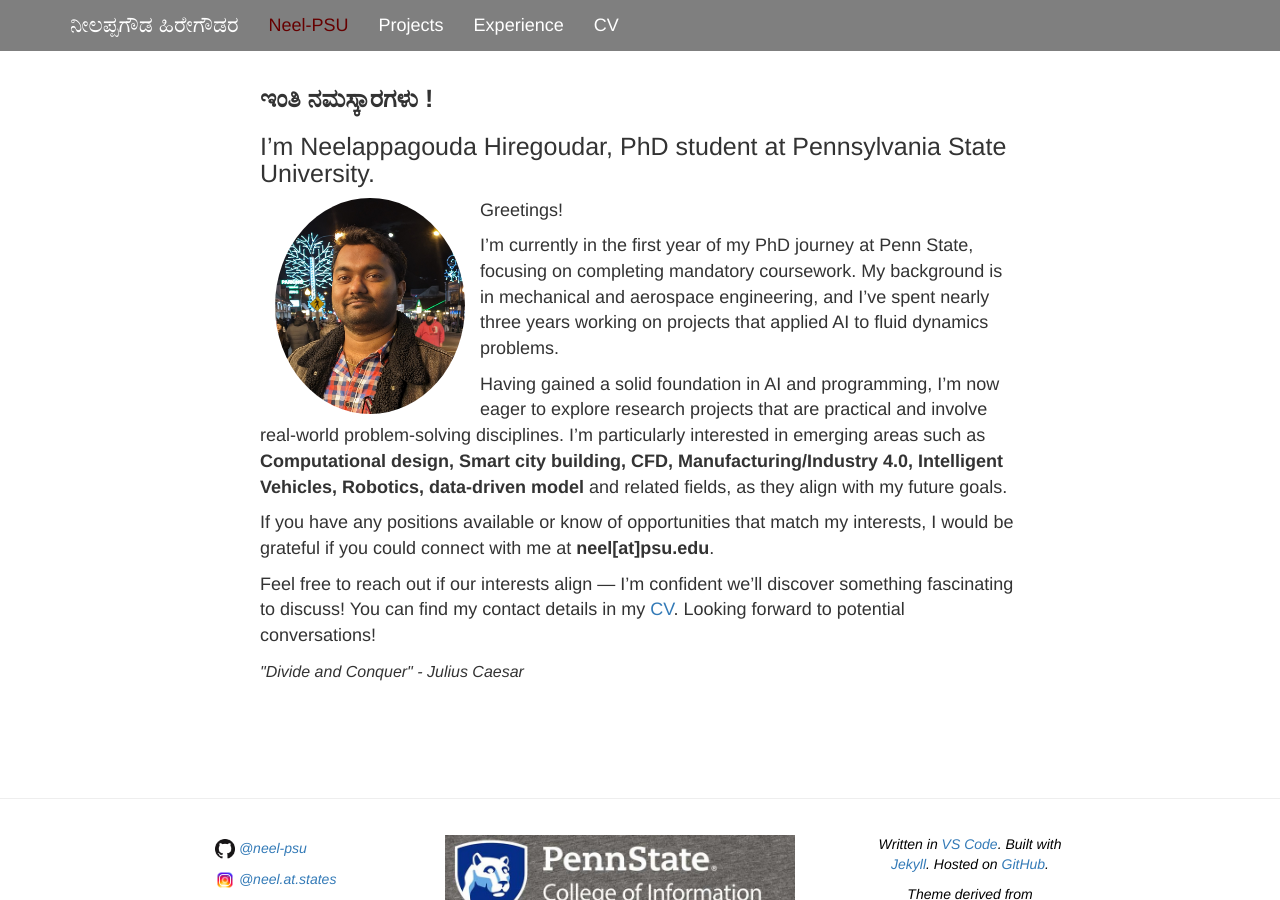
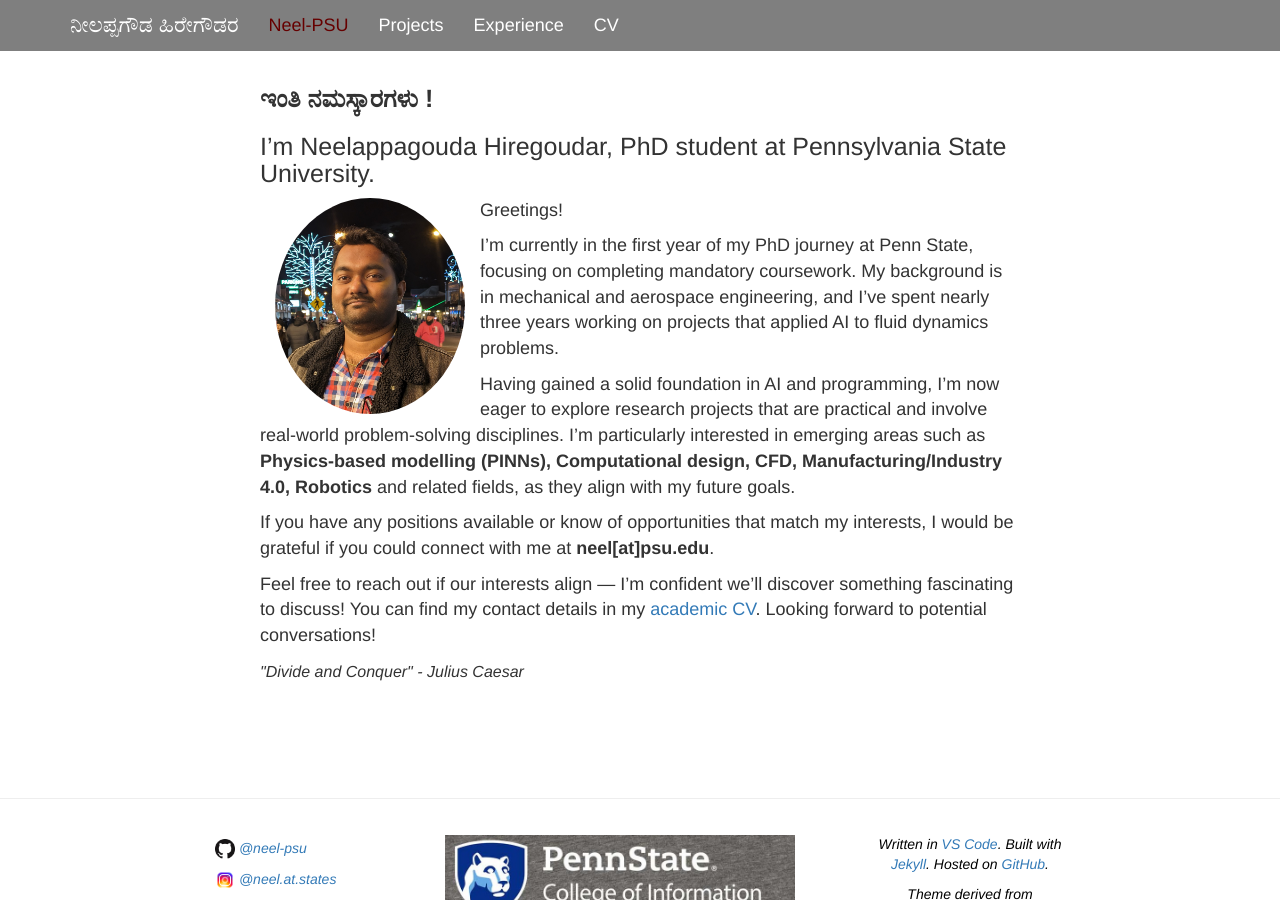
Before and after one commit to neelu065/neel-psu.github.io, a Jekyll site: the page built from index.md, in a window 1280 px wide and 900 px high. Built offline with Jekyll 4.4.1, drawn with Linux system fonts in a browser that asks for light colours.

Commit message:
PINNs comment updated.

```diff
--- a/index.md
+++ b/index.md
@@ -16,8 +16,8 @@ Greetings!
 
 I'm currently in the first year of my PhD journey at Penn State, focusing on completing mandatory coursework. My background is in mechanical and aerospace engineering, and I've spent nearly three years working on projects that applied AI to fluid dynamics problems.
 
-Having gained a solid foundation in AI and programming, I'm now eager to explore research projects that are practical and involve real-world problem-solving disciplines. I'm particularly interested in emerging areas such as **Computational design, Smart city building, CFD, Manufacturing/Industry 4.0, Intelligent Vehicles, Robotics, data-driven model** and related fields, as they align with my future goals.
+Having gained a solid foundation in AI and programming, I'm now eager to explore research projects that are practical and involve real-world problem-solving disciplines. I'm particularly interested in emerging areas such as **Physics-based modelling (PINNs), Computational design, CFD, Manufacturing/Industry 4.0, Robotics** and related fields, as they align with my future goals.
 
 If you have any positions available or know of opportunities that match my interests, I would be grateful if you could connect with me at **neel[at]psu.edu**.
 
-Feel free to reach out if our interests align — I'm confident we'll discover something fascinating to discuss! You can find my contact details in my [CV](assets/pdfs/neel_CV.pdf). Looking forward to potential conversations!
+Feel free to reach out if our interests align — I'm confident we'll discover something fascinating to discuss! You can find my contact details in my [academic CV](assets/pdfs/neel_CV.pdf). Looking forward to potential conversations!
```
